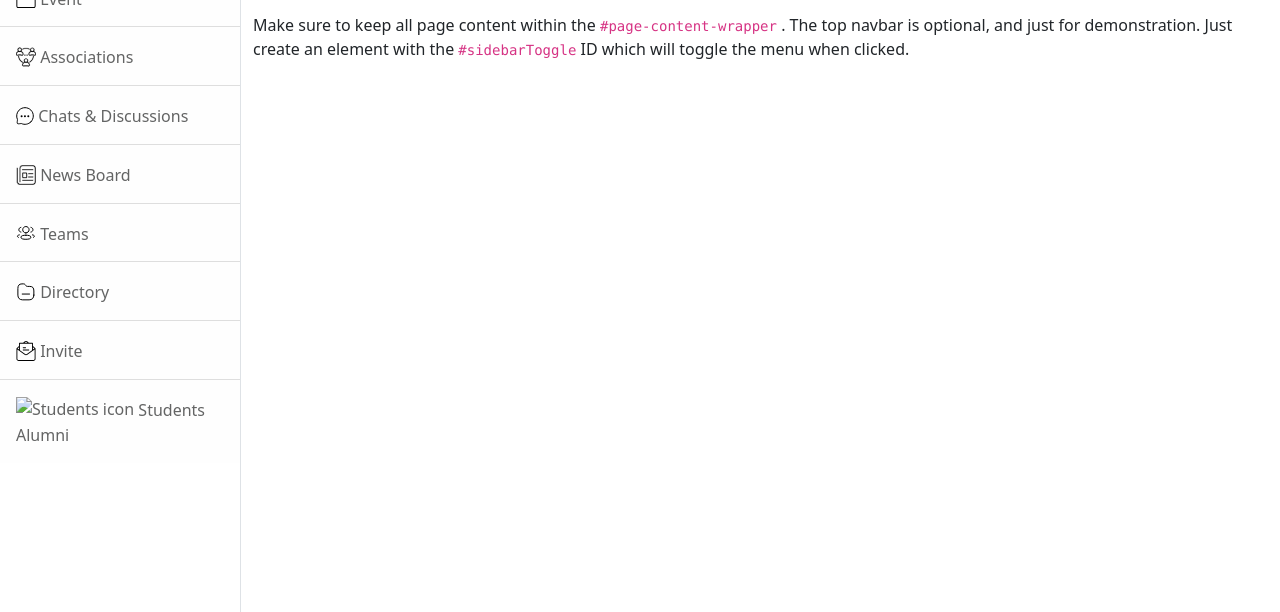
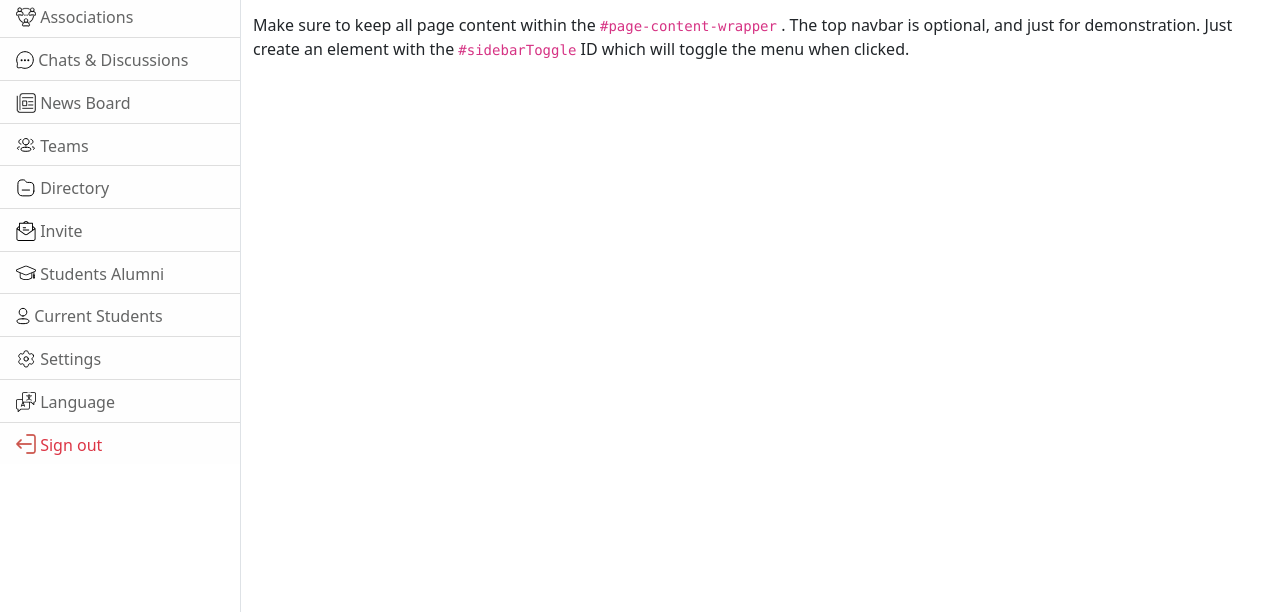
Before and after one commit to memo-ibrahim-alean/task, a plain HTML site: page index.html in a window 1280 px wide. Shown: the part 188-800 px from the top of the page. Drawn offline with nearby package versions, Linux system fonts and the light colour scheme.

Commit message:
finish sidebar

```diff
--- a/index.html
+++ b/index.html
@@ -30,67 +30,95 @@
         </div>
         <div class="list-group list-group-flush">
           <a
-            class="list-group-item list-group-item-action list-group-item-light py-3"
+            class="list-group-item list-group-item-action list-group-item-light"
             href="#!"
           >
             <img src="./img/icons/Home.svg" alt="home icon" />
             <span class="align-middle">Dashboard</span>
           </a>
           <a
-            class="list-group-item list-group-item-action list-group-item-light py-3"
+            class="list-group-item list-group-item-action list-group-item-light"
             href="#!"
           >
             <img src="./img/icons/event.svg" alt="event icon" />
             <span class="align-middle">Event</span>
           </a>
           <a
-            class="list-group-item list-group-item-action list-group-item-light py-3"
+            class="list-group-item list-group-item-action list-group-item-light"
             href="#!"
           >
             <img src="./img/icons/Associations.svg" alt="Associations icon" />
             <span class="align-middle">Associations</span>
           </a>
           <a
-            class="list-group-item list-group-item-action list-group-item-light py-3"
+            class="list-group-item list-group-item-action list-group-item-light"
             href="#!"
           >
             <img src="./img/icons/chat.svg" alt="chat icon" />
             <span class="align-middle">Chats & Discussions</span>
           </a>
           <a
-            class="list-group-item list-group-item-action list-group-item-light py-3"
+            class="list-group-item list-group-item-action list-group-item-light"
             href="#!"
           >
             <img src="./img/icons/News.svg" alt="News icon" />
             <span class="align-middle">News Board</span>
           </a>
           <a
-            class="list-group-item list-group-item-action list-group-item-light py-3"
+            class="list-group-item list-group-item-action list-group-item-light"
             href="#!"
           >
             <img src="./img/icons/teams.svg" alt="teams icon" />
             <span class="align-middle">Teams</span>
           </a>
           <a
-            class="list-group-item list-group-item-action list-group-item-light py-3"
+            class="list-group-item list-group-item-action list-group-item-light"
             href="#!"
           >
             <img src="./img/icons/Directory.svg" alt="Directory icon" />
             <span class="align-middle">Directory</span>
           </a>
           <a
-            class="list-group-item list-group-item-action list-group-item-light py-3"
+            class="list-group-item list-group-item-action list-group-item-light"
             href="#!"
           >
             <img src="./img/icons/Invite.svg" alt="Invite icon" />
             <span class="align-middle">Invite</span>
           </a>
           <a
-            class="list-group-item list-group-item-action list-group-item-light py-3"
+            class="list-group-item list-group-item-action list-group-item-light"
             href="#!"
           >
-            <img src="./img/icons/Alumni.svg" alt="Students  icon" />
+            <img src="./img/icons/students.svg" alt="Students icon" />
             <span class="align-middle">Students Alumni</span>
+          </a>
+          <a
+            class="list-group-item list-group-item-action list-group-item-light"
+            href="#!"
+          >
+            <img src="./img/icons/Profile.svg" alt="Current Students" />
+            <span class="align-middle">Current Students</span>
+          </a>
+          <a
+            class="list-group-item list-group-item-action list-group-item-light"
+            href="#!"
+          >
+            <img src="./img/icons/Setting.svg" alt="Settings icon" />
+            <span class="align-middle">Settings</span>
+          </a>
+          <a
+            class="list-group-item list-group-item-action list-group-item-light"
+            href="#!"
+          >
+            <img src="./img/icons/Language.svg" alt="Language icon" />
+            <span class="align-middle">Language</span>
+          </a>
+          <a
+            class="list-group-item list-group-item-action list-group-item-light"
+            href="#!"
+          >
+            <img src="./img/icons/sign-out.svg" alt="Sign out icon" />
+            <span class="align-middle text-danger">Sign out</span>
           </a>
         </div>
       </div>
```
Also changed, not shown: img/icons/Language.svg (added), img/icons/Profile.svg (added), img/icons/Setting.svg (added), img/icons/sign-out.svg (added), img/icons/students.svg (added).
